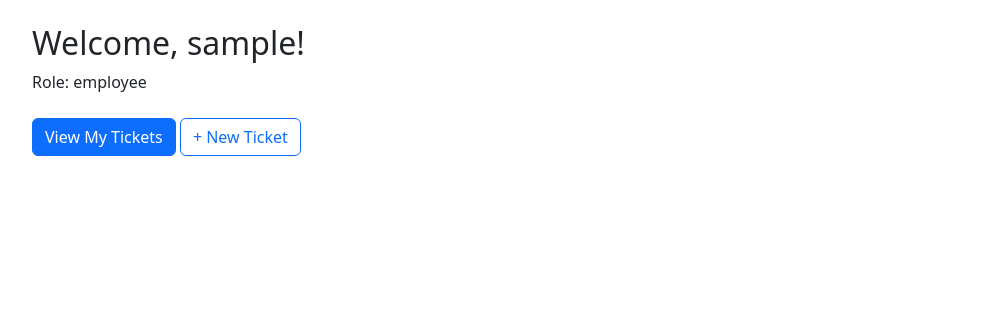
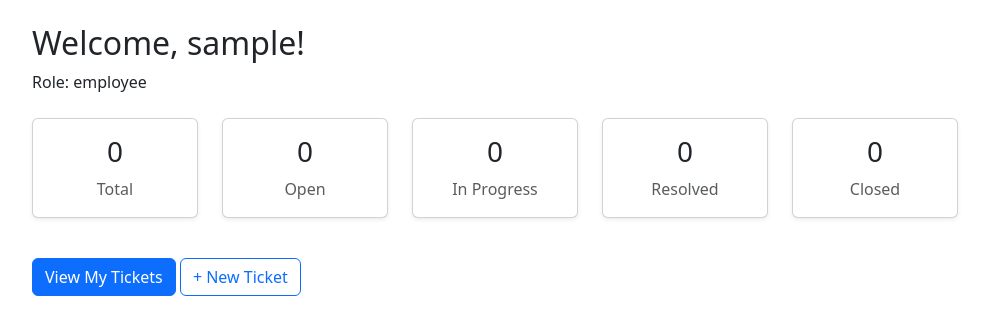
Before and after one commit to Alice-Catherine/ticketmanagement, a Django app: page /accounts/dashboard/ in a window 1280 px wide. Shown: the part 56-391 px from the top of the page, without its empty margins (50-1039 px from the left). Run offline with Django 5.2, Linux system fonts and the light colour scheme; the visitor is signed in with stand-in values (Sample User, id 1); data that the repository does not hold is empty.

Commit message:
Add role-based dashboard stats showing ticket counts by status

```diff
--- a/accounts/views.py
+++ b/accounts/views.py
@@ -1,6 +1,7 @@
 from django.contrib.auth.views import LoginView, LogoutView
 from django.contrib.auth.decorators import login_required
 from django.shortcuts import render
+from tickets.models import Ticket
 
 
 class StaffLoginView(LoginView):
@@ -13,4 +14,22 @@ class StaffLogoutView(LogoutView):
 
 @login_required
 def dashboard_view(request):
-    return render(request, 'accounts/dashboard.html')
+    user = request.user
+
+    if user.can_view_all_tickets():
+        if user.role == 'admin':
+            tickets = Ticket.objects.all()
+        else:
+            tickets = Ticket.objects.filter(department=user.department)
+    else:
+        tickets = Ticket.objects.filter(created_by=user)
+
+    stats = {
+        'total': tickets.count(),
+        'open': tickets.filter(status='open').count(),
+        'in_progress': tickets.filter(status='in_progress').count(),
+        'resolved': tickets.filter(status='resolved').count(),
+        'closed': tickets.filter(status='closed').count(),
+    }
+
+    return render(request, 'accounts/dashboard.html', {'stats': stats})
--- a/templates/accounts/dashboard.html
+++ b/templates/accounts/dashboard.html
@@ -3,6 +3,49 @@
 {% block content %}
 <h2>Welcome, {{ user.username }}!</h2>
 <p>Role: {{ user.role }}</p>
+
+<div class="row mt-4 mb-4">
+    <div class="col-md-2 col-6 mb-3">
+        <div class="card text-center shadow-sm">
+            <div class="card-body">
+                <h3>{{ stats.total }}</h3>
+                <p class="text-muted mb-0">Total</p>
+            </div>
+        </div>
+    </div>
+    <div class="col-md-2 col-6 mb-3">
+        <div class="card text-center shadow-sm">
+            <div class="card-body">
+                <h3>{{ stats.open }}</h3>
+                <p class="text-muted mb-0">Open</p>
+            </div>
+        </div>
+    </div>
+    <div class="col-md-2 col-6 mb-3">
+        <div class="card text-center shadow-sm">
+            <div class="card-body">
+                <h3>{{ stats.in_progress }}</h3>
+                <p class="text-muted mb-0">In Progress</p>
+            </div>
+        </div>
+    </div>
+    <div class="col-md-2 col-6 mb-3">
+        <div class="card text-center shadow-sm">
+            <div class="card-body">
+                <h3>{{ stats.resolved }}</h3>
+                <p class="text-muted mb-0">Resolved</p>
+            </div>
+        </div>
+    </div>
+    <div class="col-md-2 col-6 mb-3">
+        <div class="card text-center shadow-sm">
+            <div class="card-body">
+                <h3>{{ stats.closed }}</h3>
+                <p class="text-muted mb-0">Closed</p>
+            </div>
+        </div>
+    </div>
+</div>
 
 <div class="mt-4">
     {% if user.can_view_all_tickets %}
```
